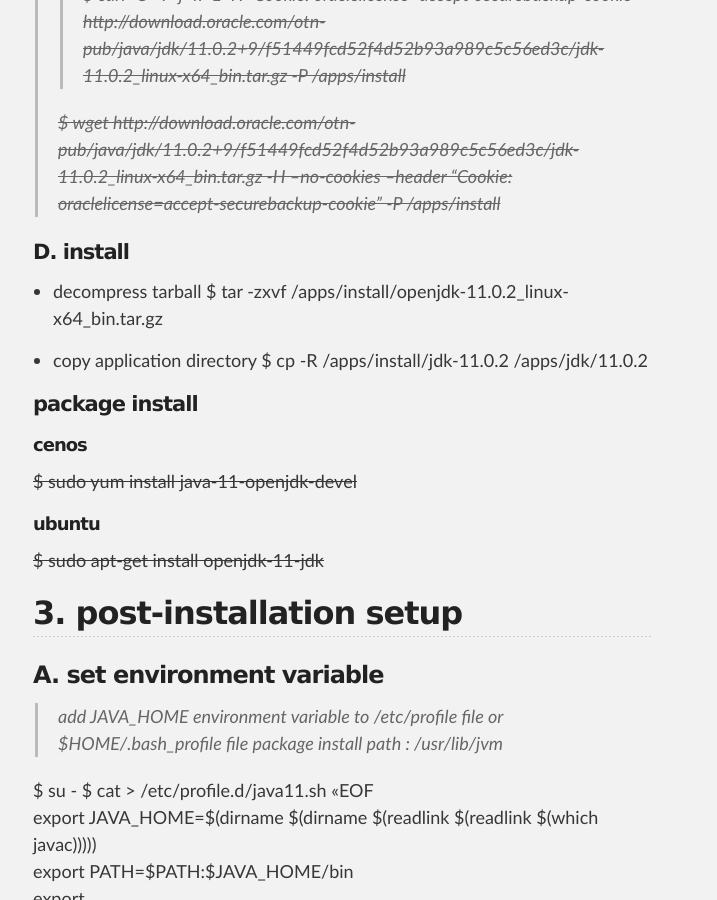
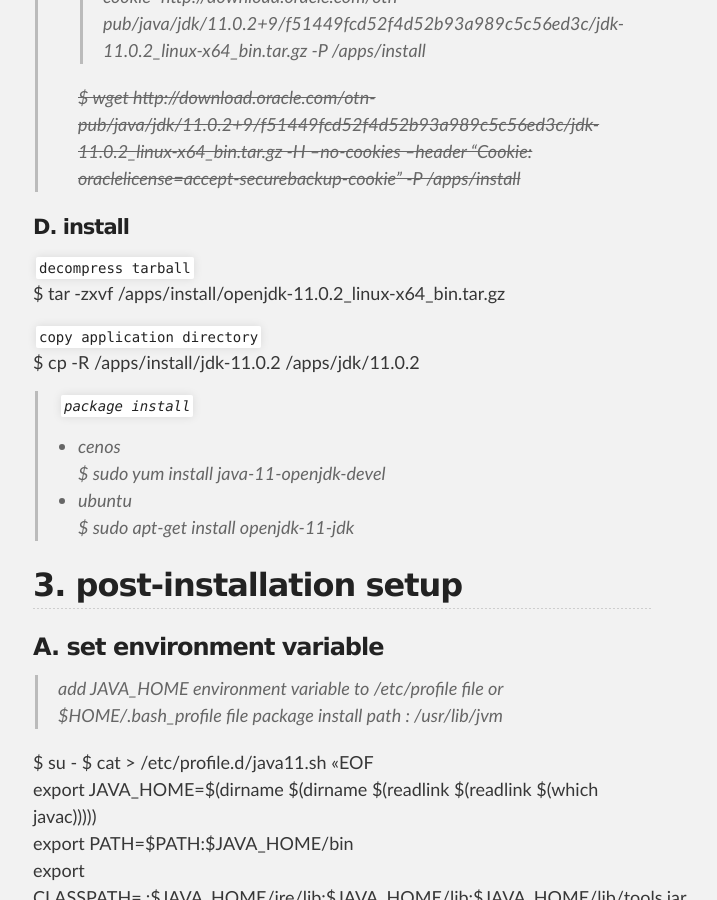
Before and after one commit to unlimited9/unlimited9.github.com, a Jekyll site: the page built from reference.notes/AA/JDK/install.n.setup.md, in a window 1280 px wide and 900 px high, scrolled down 1434 px. Shown: the whole window, without its empty margins (297-1014 px from the left). Built offline with Jekyll 4.4.1, drawn with Linux system fonts in a browser that asks for light colours; our own code applies the rules of GitHub Pages for plain Markdown files.

```diff
--- a/reference.notes/AA/JDK/install.n.setup.md
+++ b/reference.notes/AA/JDK/install.n.setup.md
@@ -31,25 +31,24 @@ $ curl -O https://download.java.net/java/GA/jdk11/9/GPL/openjdk-11.0.2_linux-x64
 ~~$ wget https://download.java.net/java/GA/jdk11/9/GPL/openjdk-11.0.2_linux-x64_bin.tar.gz -P /apps/install~~
 
 >`http://oracle.com - Java SE Development Kit 11.0.2(LTS)`
->>for accept header and license
+>* for accept header and license
+>$ curl -LO -H "Cookie: oraclelicense=accept-securebackup-cookie" http://download.oracle.com/otn-pub/java/jdk/11.0.2+9/f51449fcd52f4d52b93a989c5c56ed3c/jdk-11.0.2_linux-x64_bin.tar.gz -P /apps/install
+>   >$ curl -O -v -j -k -L -H "Cookie: oraclelicense=accept-securebackup-cookie" http://download.oracle.com/otn-pub/java/jdk/11.0.2+9/f51449fcd52f4d52b93a989c5c56ed3c/jdk-11.0.2_linux-x64_bin.tar.gz -P /apps/install
 >
->~~$ curl -LO -H "Cookie: oraclelicense=accept-securebackup-cookie" http://download.oracle.com/otn-pub/java/jdk/11.0.2+9/f51449fcd52f4d52b93a989c5c56ed3c/jdk-11.0.2_linux-x64_bin.tar.gz -P /apps/install~~
->>~~$ curl -O -v -j -k -L -H "Cookie: oraclelicense=accept-securebackup-cookie" http://download.oracle.com/otn-pub/java/jdk/11.0.2+9/f51449fcd52f4d52b93a989c5c56ed3c/jdk-11.0.2_linux-x64_bin.tar.gz -P /apps/install~~
->
->~~$ wget http://download.oracle.com/otn-pub/java/jdk/11.0.2+9/f51449fcd52f4d52b93a989c5c56ed3c/jdk-11.0.2_linux-x64_bin.tar.gz -H --no-cookies --header "Cookie: oraclelicense=accept-securebackup-cookie" -P /apps/install~~
+>   ~~$ wget http://download.oracle.com/otn-pub/java/jdk/11.0.2+9/f51449fcd52f4d52b93a989c5c56ed3c/jdk-11.0.2_linux-x64_bin.tar.gz -H --no-cookies --header "Cookie: oraclelicense=accept-securebackup-cookie" -P /apps/install~~
 
 #### D. install
-* decompress tarball
+`decompress tarball`
 $ tar -zxvf /apps/install/openjdk-11.0.2_linux-x64_bin.tar.gz
 
-* copy application directory
+`copy application directory`
 $ cp -R /apps/install/jdk-11.0.2 /apps/jdk/11.0.2
 
-#### package install
-##### cenos
-~~$ sudo yum install java-11-openjdk-devel~~
-##### ubuntu
-~~$ sudo apt-get install openjdk-11-jdk~~
+>`package install`
+>* cenos
+>  $ sudo yum install java-11-openjdk-devel
+>* ubuntu
+$ sudo apt-get install openjdk-11-jdk
 
 ## 3. post-installation setup
 
```
